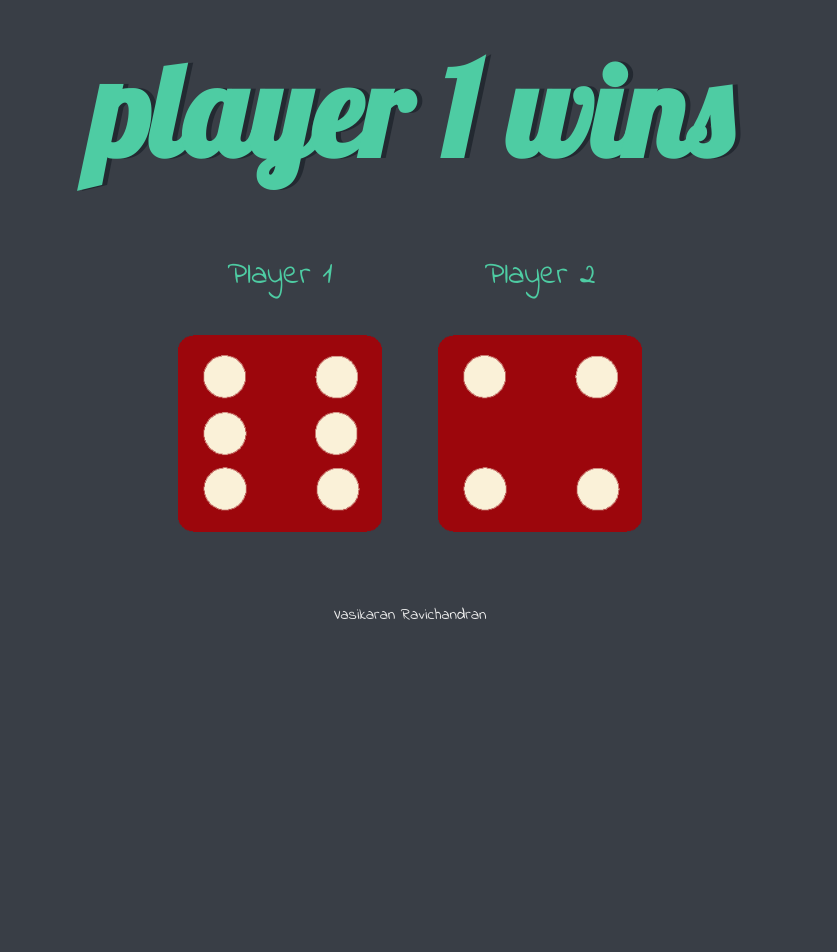
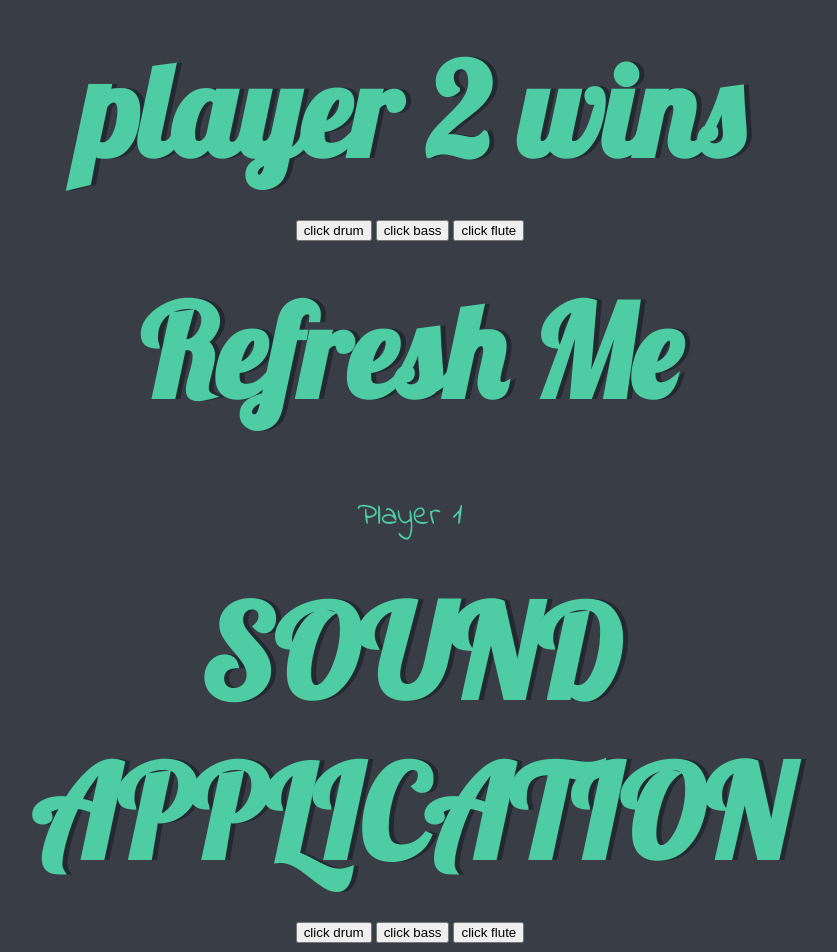
Before and after one commit to VasikaranR/frontend-, a plain HTML site: page dice./index.html in a window 1280 px wide. Shown: the top 952 px of the page, without its empty margins (230-1067 px from the left). Before the commit the page ends 800 px from the top, so only its background shows below. Drawn offline with Linux system fonts and the light colour scheme.

Commit message:
Update index.html

```diff
--- a/dice./index.html
+++ b/dice./index.html
@@ -2,7 +2,7 @@
 <html lang="en" dir="ltr">
   <head>
     <meta charset="utf-8">
-    <title>Dicee</title>
+    <title>Dice</title>
     <link rel="stylesheet" href="styles.css">
     <link href="https://fonts.googleapis.com/css?family=Indie+Flower|Lobster" rel="stylesheet">
 
@@ -10,11 +10,49 @@
   </head>
   <body>
 
-    <div class="container">
+    <div class="container"><!DOCTYPE html>
+<html lang="en">
+<head>
+    <meta charset="UTF-8">
+    <meta http-equiv="X-UA-Compatible" content="IE=edge">
+    <meta name="viewport" content="width=device-width, initial-scale=1.0">
+    <title>drum application</title>
+    <link rel="stylesheet" href="styles.css">
+</head>
+<body>
+    <div class="sound">
+    <h1 id="title">SOUND APPLICATION </h1>
+    <button class="drum">click drum </button>
+    <button class="drum">click bass</button>
+    <button class="drum">click flute </button>
+
+    </div>
+<script src="index.js" charset="utf-8"></script>
+</body>
+</html>
       <h1>Refresh Me</h1>
 
       <div class="dice">
-        <p>Player 1</p>
+        <p>Player 1</p><!DOCTYPE html>
+<html lang="en">
+<head>
+    <meta charset="UTF-8">
+    <meta http-equiv="X-UA-Compatible" content="IE=edge">
+    <meta name="viewport" content="width=device-width, initial-scale=1.0">
+    <title>drum application</title>
+    <link rel="stylesheet" href="styles.css">
+</head>
+<body>
+    <div class="sound">
+    <h1 id="title">SOUND APPLICATION </h1>
+    <button class="drum">click drum </button>
+    <button class="drum">click bass</button>
+    <button class="drum">click flute </button>
+
+    </div>
+<script src="index.js" charset="utf-8"></script>
+</body>
+</html>
         <img class="img1" src="dice6.png">
       </div>
 
```
